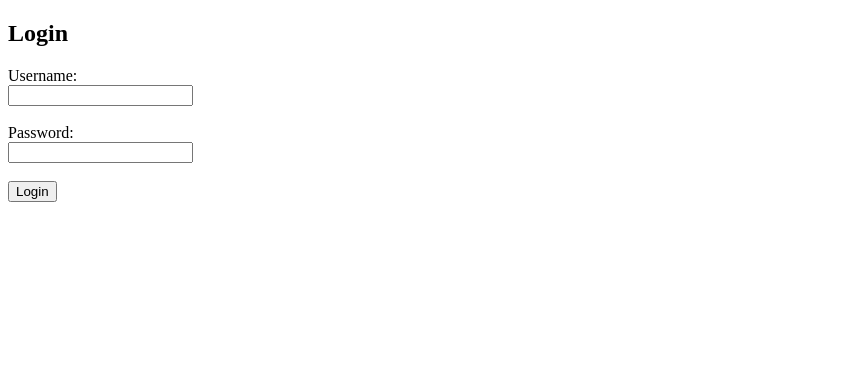
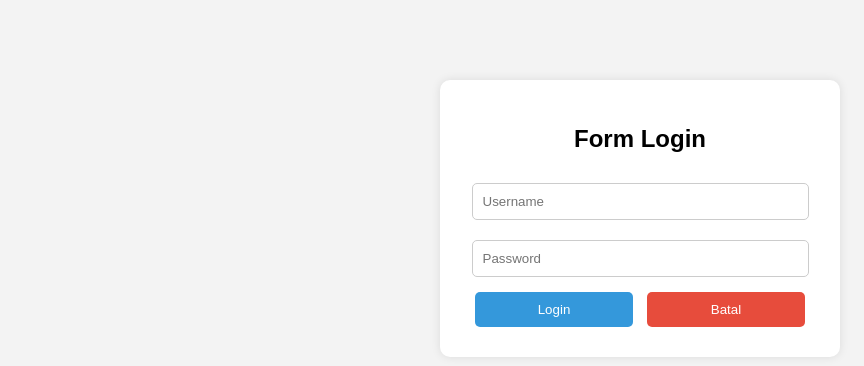
Before and after one commit to zullmc/UTS, a PHP site: page /login.php in a window 1280 px wide. Shown: the top 366 px of the page, without its empty margins (0-864 px from the left). Run offline with PHP 8.4, Linux system fonts and the light colour scheme.

Commit message:
login.php

```diff
--- a/login.php
+++ b/login.php
@@ -30,21 +30,27 @@ if ($_SERVER['REQUEST_METHOD'] == 'POST') {
 </head>
 <body>
 
-<h2>Login</h2>
+<!DOCTYPE html>
+<html>
+<head>
+    <title>Login</title>
+    <link rel="stylesheet" href="style.css">
+</head>
+<body>
 
-<?php if (isset($error)) : ?>
-    <p style="color:red;"><?php echo $error; ?></p>
-<?php endif; ?>
+<div class="container">
+    <h2>Form Login</h2>
 
-<form method="POST">
-    <label>Username:</label><br>
-    <input type="text" name="username"><br><br>
+    <form method="post">
+        <input type="text" name="username" placeholder="Username" required>
+        <input type="password" name="password" placeholder="Password" required>
 
-    <label>Password:</label><br>
-    <input type="password" name="password"><br><br>
-
-    <button type="submit">Login</button>
-</form>
+        <button type="submit">Login</button>
+        <button type="reset">Batal</button>
+    </form>
+</div>
 
 </body>
 </html>
+</body>
+</html>
```
